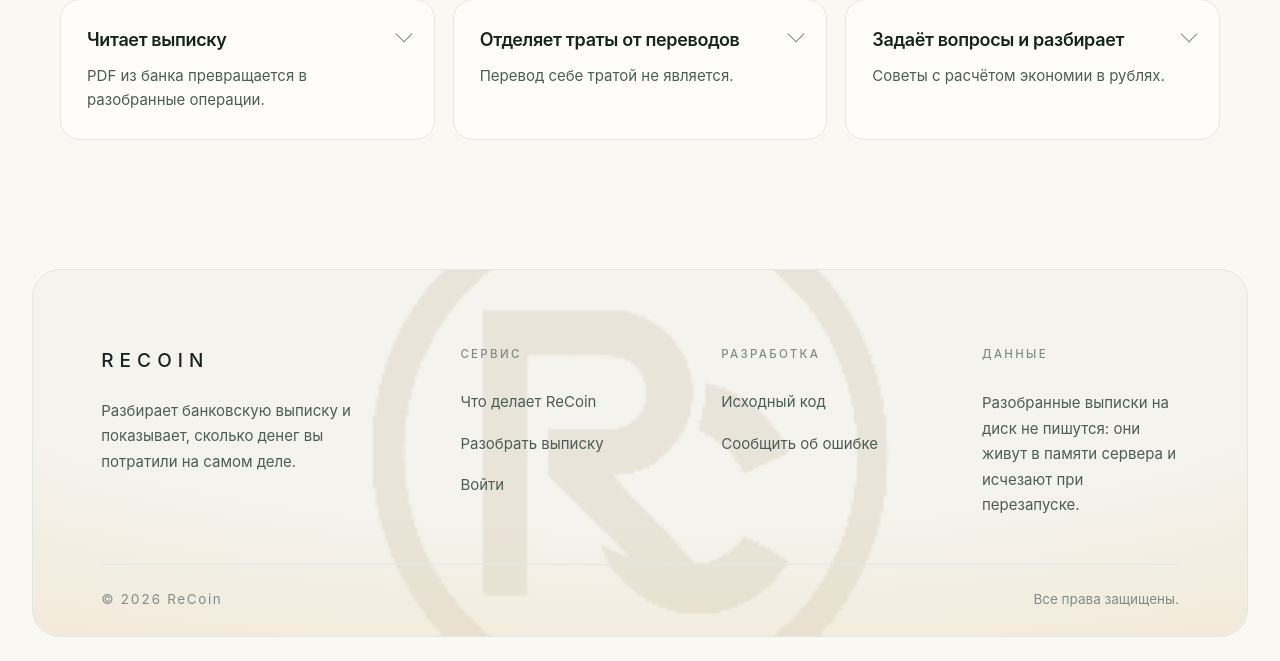
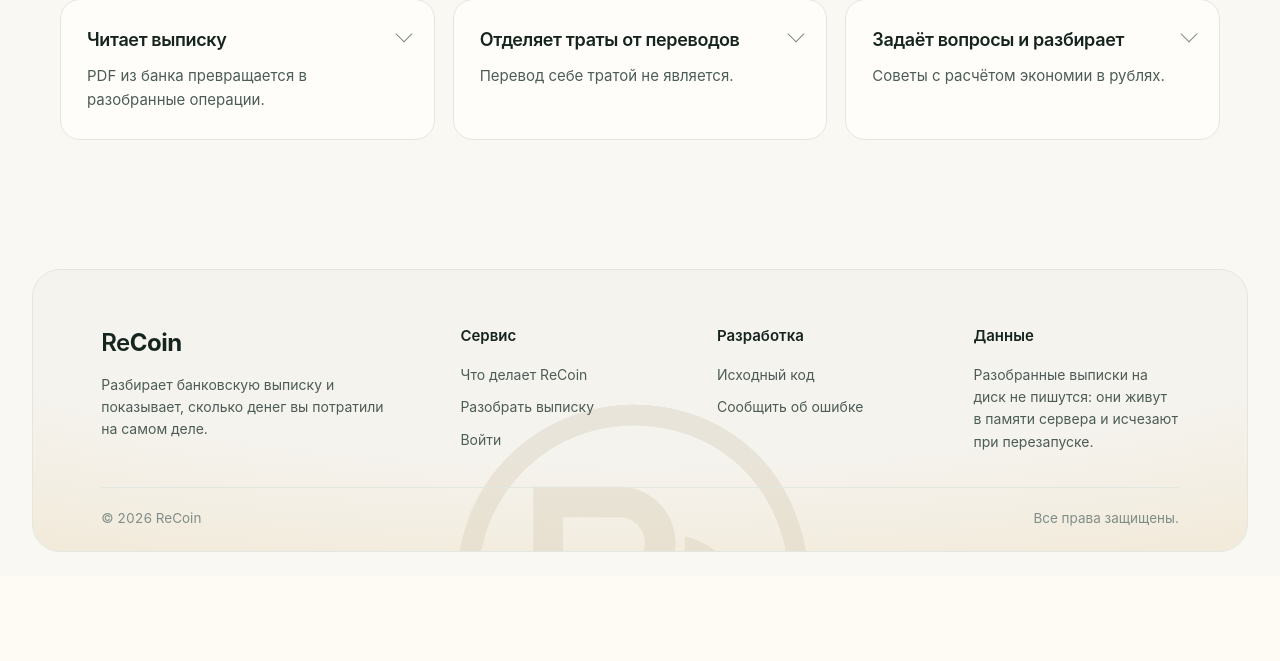
Before and after one commit to wst1nd1/ReCoin, a FastAPI app: page / in a window 1280 px wide. Shown: the part 807-1468 px from the top of the page. After the commit the page ends 1359 px from the top, so only its background shows below. Run offline with FastAPI, Linux system fonts and the light colour scheme.

Commit message:
Подвал: прежние шрифты и положение знака
Размеры и начертания в подвале возвращены к прежним. Для фона
подготовлен знак в разрешении 1024 пикселя, он смещён вниз так, что
верхний край совпадает со строкой заголовков колонок.

Co-Authored-By: Claude Opus 5 <noreply@anthropic.com>

```diff
--- a/app/static/landing.css
+++ b/app/static/landing.css
@@ -30,6 +30,7 @@
   --footer-word: #ded6c3;
   --gold-light: #edd08a;
   --nav-h: 67px;
+  --footer-top: clamp(28px, 5vw, 54px);
   --tt-track: rgba(22, 36, 31, 0.15);
   --tt-thumb-bg: var(--card);
   --font: -apple-system, "SF Pro Display", "Segoe UI", system-ui, "Helvetica Neue", Arial, sans-serif;
@@ -302,7 +303,7 @@ h2 {
   border: 1px solid var(--line);
   background: var(--footer-bg);
   color: var(--ink-soft);
-  font-size: 15px;
+  font-size: 14px;
 }
 
 /* Мягкое свечение из верхней части подвала. */
@@ -319,57 +320,54 @@ h2 {
   z-index: 2;
   max-width: 1180px;
   margin: 0 auto;
-  padding: clamp(40px, 6vw, 76px) clamp(20px, 4vw, 56px) 26px;
+  padding: var(--footer-top) clamp(20px, 4vw, 56px) 22px;
 }
 
 .footer-grid {
   display: grid;
   grid-template-columns: 1.5fr repeat(3, 1fr);
-  gap: clamp(28px, 5vw, 72px);
-  padding-bottom: 46px;
+  gap: clamp(24px, 4vw, 56px);
+  padding-bottom: 34px;
 }
 
-/* Название набрано вразрядку заглавными – как подпись, а не как заголовок. */
 .footer-brand .footer-mark {
   display: block;
-  font-size: 19px;
-  font-weight: 500;
-  text-transform: uppercase;
-  letter-spacing: 0.32em;
+  font-size: 24px;
+  font-weight: 600;
+  letter-spacing: -0.02em;
   color: var(--ink);
 }
+.footer-brand .footer-mark b { font-weight: 700; }
 .footer-brand p {
-  margin: 22px 0 0;
-  max-width: 32ch;
-  line-height: 1.7;
+  margin: 12px 0 0;
+  max-width: 34ch;
+  line-height: 1.6;
   color: var(--ink-soft);
 }
 
 .site-footer h4 {
-  margin: 0 0 26px;
-  font-size: 11.5px;
-  font-weight: 500;
-  text-transform: uppercase;
-  letter-spacing: 0.2em;
-  color: var(--dim);
+  margin: 0 0 16px;
+  font-size: 15px;
+  font-weight: 600;
+  color: var(--ink);
 }
-.site-footer ul { list-style: none; margin: 0; padding: 0; display: grid; gap: 18px; }
+.site-footer ul { list-style: none; margin: 0; padding: 0; display: grid; gap: 11px; }
 .site-footer a { color: inherit; text-decoration: none; transition: color 0.16s; }
 .site-footer a:hover { color: var(--accent-text); }
-.site-footer .footer-note { margin: 0; line-height: 1.7; max-width: 28ch; }
+.site-footer .footer-note { margin: 0; line-height: 1.6; max-width: 30ch; }
 
-.footer-line { border: 0; border-top: 1px solid var(--line); margin: 0 0 24px; }
+.footer-line { border: 0; border-top: 1px solid var(--line); margin: 0 0 20px; }
 
 .footer-bottom {
   display: flex;
   flex-wrap: wrap;
-  gap: 12px 24px;
+  gap: 14px 24px;
   align-items: center;
   justify-content: space-between;
   color: var(--dim);
   font-size: 13.5px;
 }
-.footer-bottom .footer-copy { letter-spacing: 0.12em; font-variant-numeric: tabular-nums; }
+.footer-bottom .footer-copy { font-variant-numeric: tabular-nums; }
 
 /* Знак на фоне: он крупнее подвала, поэтому виден только частью.
    Нижний слой приглушённый, верхний золотой и проявляется в круге,
@@ -377,10 +375,10 @@ h2 {
 .footer-word {
   position: absolute;
   left: 50%;
-  top: 50%;
-  transform: translate(-50%, -50%);
-  width: min(760px, 108%);
-  height: 760px;
+  top: var(--footer-top);
+  transform: translateX(-50%);
+  width: min(520px, 92%);
+  height: 520px;
   z-index: 1;
   pointer-events: none;
 }
@@ -434,11 +432,11 @@ h2 {
 
 @media (max-width: 900px) {
   .footer-grid { grid-template-columns: 1fr 1fr; }
-  .footer-word { width: min(560px, 120%); height: 560px; }
+  .footer-word { width: min(420px, 96%); height: 420px; }
 }
 @media (max-width: 560px) {
   .footer-grid { grid-template-columns: 1fr; gap: 30px; }
-  .footer-word { width: 420px; height: 420px; }
+  .footer-word { width: 320px; height: 320px; }
 }
 
 /* ---------- окно входа ---------- */
--- a/app/templates/landing.html
+++ b/app/templates/landing.html
@@ -94,7 +94,7 @@
 <footer class="site-footer">
   <!-- Знак на фоне: крупнее подвала, поэтому виден только частью. -->
   <div class="footer-word" id="footer-word" aria-hidden="true"
-       style="--footer-word-img: url('/static/logo-mark.png')">
+       style="--footer-word-img: url('/static/logo-large.png')">
     <span class="word-base"></span>
     <span class="word-glow"></span>
   </div>
@@ -102,7 +102,7 @@
   <div class="footer-inner">
     <div class="footer-grid">
       <div class="footer-brand">
-        <span class="footer-mark">ReCoin</span>
+        <span class="footer-mark">Re<b>Coin</b></span>
         <p>Разбирает банковскую выписку и показывает, сколько денег вы потратили
            на самом деле.</p>
       </div>
--- a/docs/index.html
+++ b/docs/index.html
@@ -98,7 +98,7 @@
 <footer class="site-footer">
   <!-- Знак на фоне: крупнее подвала, поэтому виден только частью. -->
   <div class="footer-word" id="footer-word" aria-hidden="true"
-       style="--footer-word-img: url('logo-mark.png')">
+       style="--footer-word-img: url('logo-large.png')">
     <span class="word-base"></span>
     <span class="word-glow"></span>
   </div>
@@ -106,7 +106,7 @@
   <div class="footer-inner">
     <div class="footer-grid">
       <div class="footer-brand">
-        <span class="footer-mark">ReCoin</span>
+        <span class="footer-mark">Re<b>Coin</b></span>
         <p>Разбирает банковскую выписку и показывает, сколько денег вы потратили
            на самом деле.</p>
       </div>
```
Also changed, not shown: docs/assets/landing.css (+27 -29 lines), app/static/logo-large.png (added), 1 other file.
